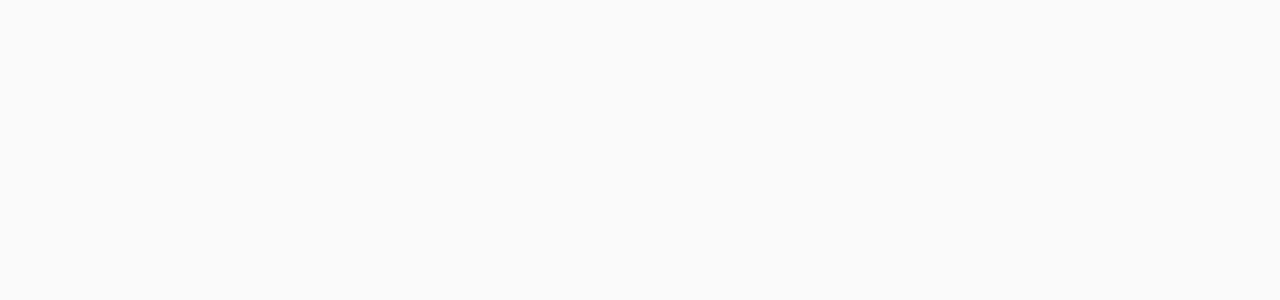
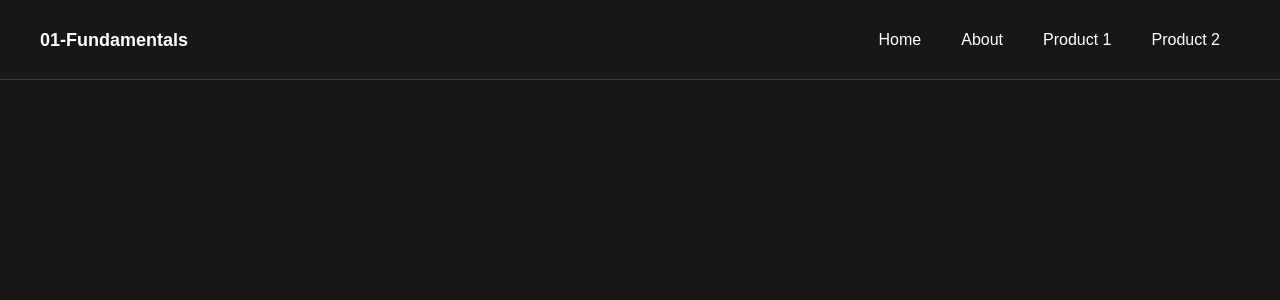
Before and after one commit to fduquesne/dev-playground, a Next.js app in the folder nextjs/01-fundamentals/: page / in a window 1280 px wide. Shown: the top 300 px of the page. Built offline with nearby package versions, Linux system fonts and the light colour scheme.

Commit message:
feat(layout): add root layout with main navigation

```diff
--- /dev/null
+++ b/nextjs/01-fundamentals/app/_components/layout/header.tsx
@@ -0,0 +1,28 @@
+import Link from "next/link";
+
+export default function Header() {
+  return (
+    <header className="flex items-center h-20 border-b border-neutral-700">
+      <div className="flex flex-1 items-center h-full px-10">
+        <span className="text-lg font-semibold">01-Fundamentals</span>
+      </div>
+
+      <nav className="flex items-center h-full px-10">
+        <ul className="flex items-center *:mx-2 last:mr-0">
+          <li className="py-1 px-3 rounded-md cursor-pointer">
+            <Link href="/">Home</Link>
+          </li>
+          <li className="py-1 px-3 rounded-md cursor-pointer">
+            <Link href="/about">About</Link>
+          </li>
+          <li className="py-1 px-3 rounded-md cursor-pointer">
+            <Link href="/products/1">Product 1</Link>
+          </li>
+          <li className="py-1 px-3 rounded-md cursor-pointer">
+            <Link href="/products/2">Product 2</Link>
+          </li>
+        </ul>
+      </nav>
+    </header>
+  );
+}
--- a/nextjs/01-fundamentals/app/globals.css
+++ b/nextjs/01-fundamentals/app/globals.css
@@ -1,8 +1,8 @@
 @import "tailwindcss";
 
 :root {
-  --background: #ffffff;
-  --foreground: #171717;
+  --background: #171717;
+  --foreground: #ffffff;
 }
 
 body {
--- a/nextjs/01-fundamentals/app/layout.tsx
+++ b/nextjs/01-fundamentals/app/layout.tsx
@@ -1,15 +1,18 @@
 import type { Metadata } from "next";
+import Header from "./_components/layout/header";
 import "./globals.css";
 
 export const metadata: Metadata = {
-  title: "Create Next App",
-  description: "Generated by create next app",
+  title: "01 Fundamentals",
 };
 
 export default function RootLayout({ children }: LayoutProps<"/">) {
   return (
     <html lang="en" className="h-full antialiased">
-      <body className="min-h-full flex flex-col">{children}</body>
+      <body className="min-h-full flex flex-col">
+        <Header />
+        <main>{children}</main>
+      </body>
     </html>
   );
 }
```
